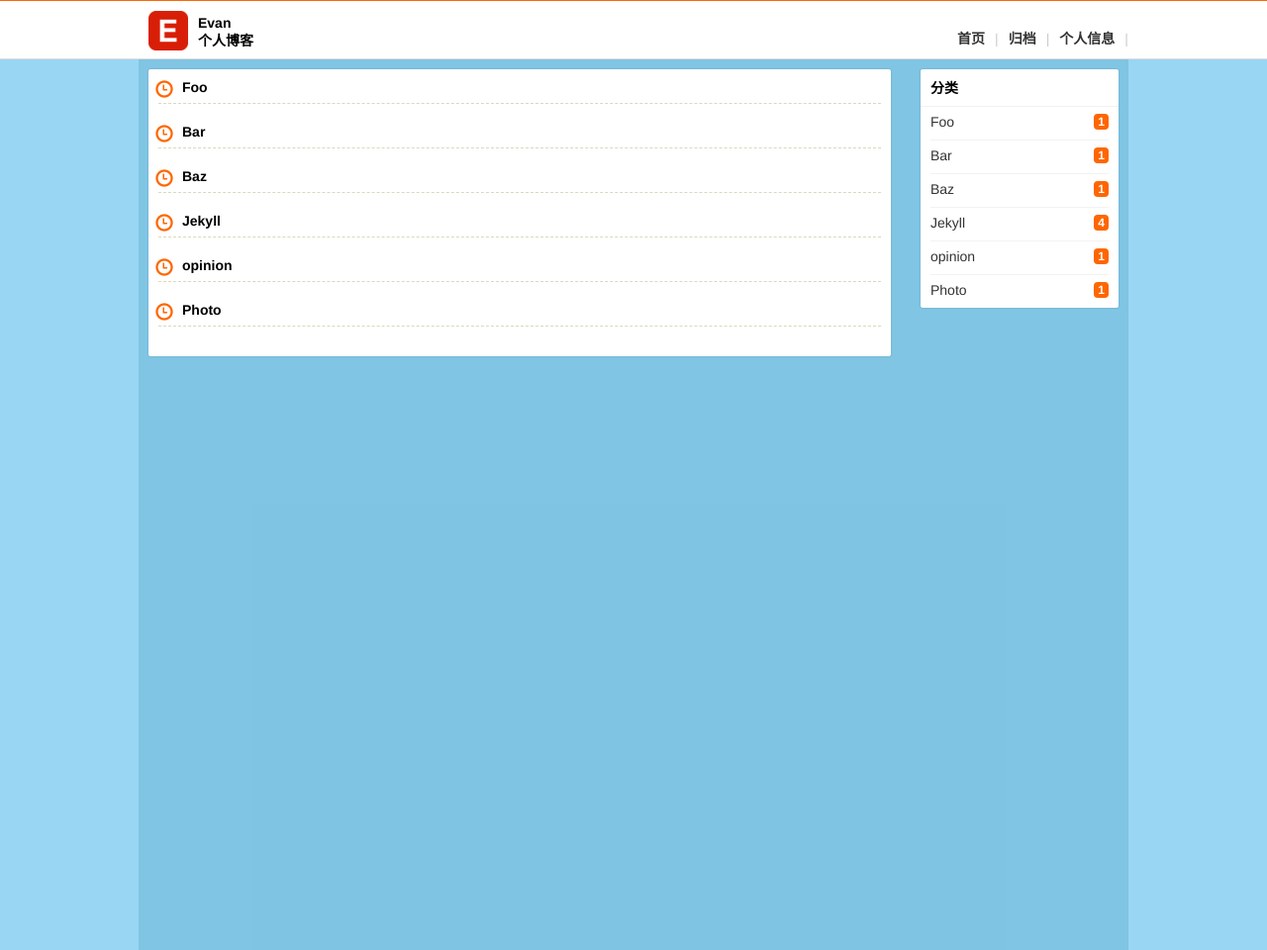
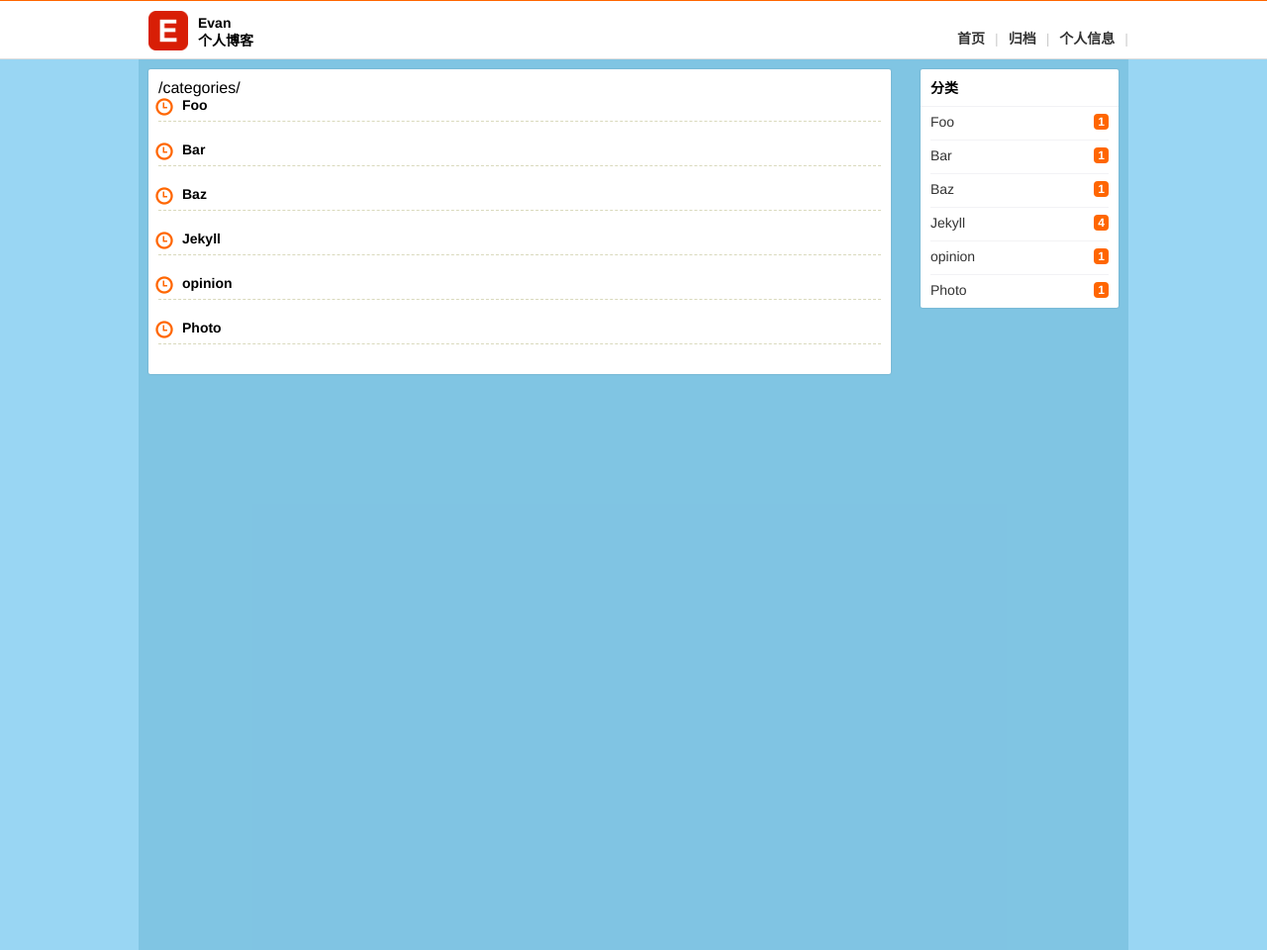
Before and after one commit to bnuephjx/bnuephjx.github.io, a Jekyll site: the page built from categories/index.html, in a window 1280 px wide. Shown: the whole page at 99% size. Built offline with Jekyll 4.4.1, drawn with Linux system fonts in a browser that asks for light colours.

Commit message:
no message

```diff
--- a/_includes/_views/categories.html
+++ b/_includes/_views/categories.html
@@ -1,6 +1,7 @@
 <div class="blogContent clearfix">
     <div class="blogContentLeft">
         <section class="blogCategories">
+        <div class="eui-timeline-content">{{ page.url }}</div>
         {% if site.categories | size != 0 %}
         {% for item in site.categories  %}
             <ul class="eui-timeline">
```
